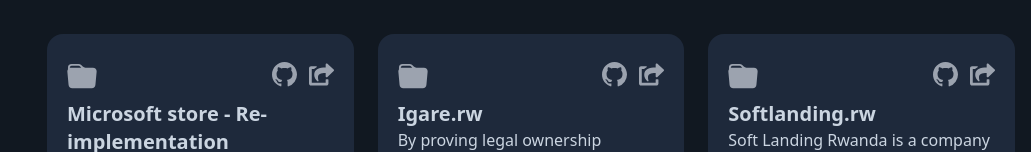
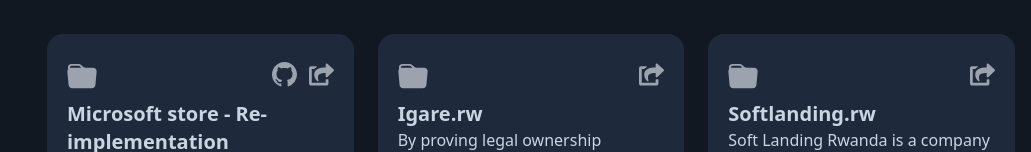
Before and after one commit to MugiranezaJ/mugiranezaj-online, a React (Create React App) app: page / in a window 1280 px wide. Shown: the part 1130-1282 px from the top of the page, without its empty margins (249-1280 px from the left). Built offline with nearby package versions, Linux system fonts and the light colour scheme.

Commit message:
fix: show github link on projects only when github link is provided

```diff
--- a/src/Data/DataStore.js
+++ b/src/Data/DataStore.js
@@ -15,7 +15,7 @@
     skills: ["PHP", "JavaScript", "Ajax", "HTML", "CSS", "MySQL"],
     client: "BSSC Ltd.",
     previewLink: "https://igare.rw/",
-    githubLink: "anotheronehere",
+    githubLink: "",
   },
   {
     title: "Softlanding.rw",
--- a/src/components/ProjectCard.js
+++ b/src/components/ProjectCard.js
@@ -14,14 +14,14 @@
             <div className="flex py-2 justify-between">
               <BsFolderFill size={30} />
               <div className="flex space-x-3">
-                <a
-                  href={project?.githubLink}
+                {project?.githubLink && (<a
+                  href={project.githubLink}
                   target={"_blank"}
                   rel={"noreferrer"}
                   className="hover:text-blue-400"
                 >
                   <BsGithub size={25} />
-                </a>
+                </a>)}
                 <FaShareSquare size={25} />
               </div>
             </div>
```
